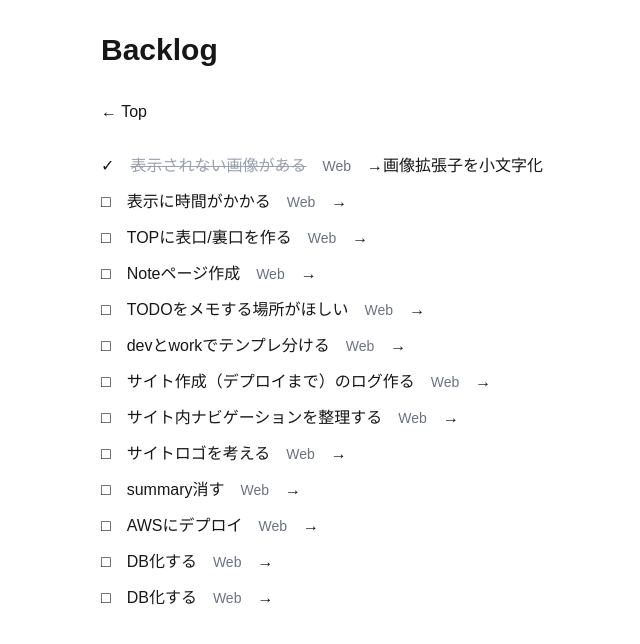
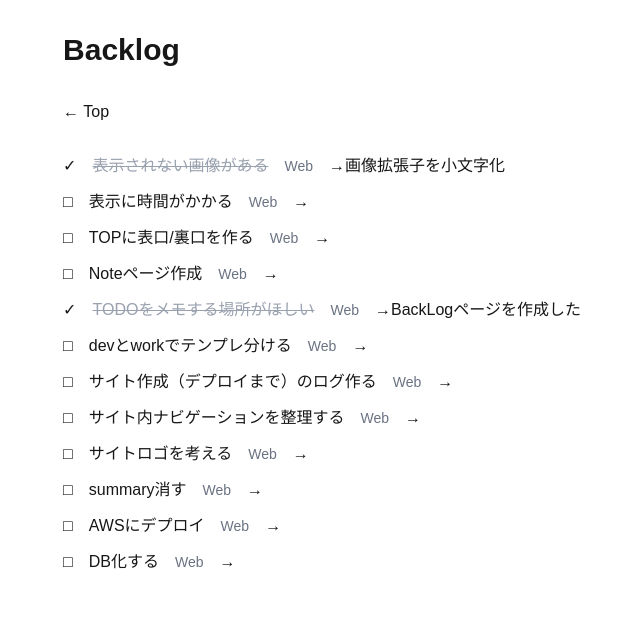
Before and after one commit to yamamotoyakuhinsenryoten-cmd/mountain-book-dyeshop, a Next.js app: page /backlogs in a window 1280 px wide. Shown: the top 644 px of the page, without its empty margins (318-958 px from the left). Built offline with nearby package versions, Linux system fonts and the light colour scheme.

Commit message:
backlog更新

```diff
--- a/data/backlogs/index.ts
+++ b/data/backlogs/index.ts
@@ -23,8 +23,8 @@
     },
     {   title:"TODOをメモする場所がほしい",
         category:"Web",
-        done:false,
-        link: {name:"",value:""}
+        done:true,
+        link: {name:"BackLogページを作成した",value:""}
     },
     {   title:"devとworkでテンプレ分ける",
         category:"Web",
@@ -61,9 +61,4 @@
         done:false,
         link: {name:"",value:""}
     },
-    {   title:"DB化する",
-        category:"Web",
-        done:false,
-        link: {name:"",value:""}
-    },
 ];
```
